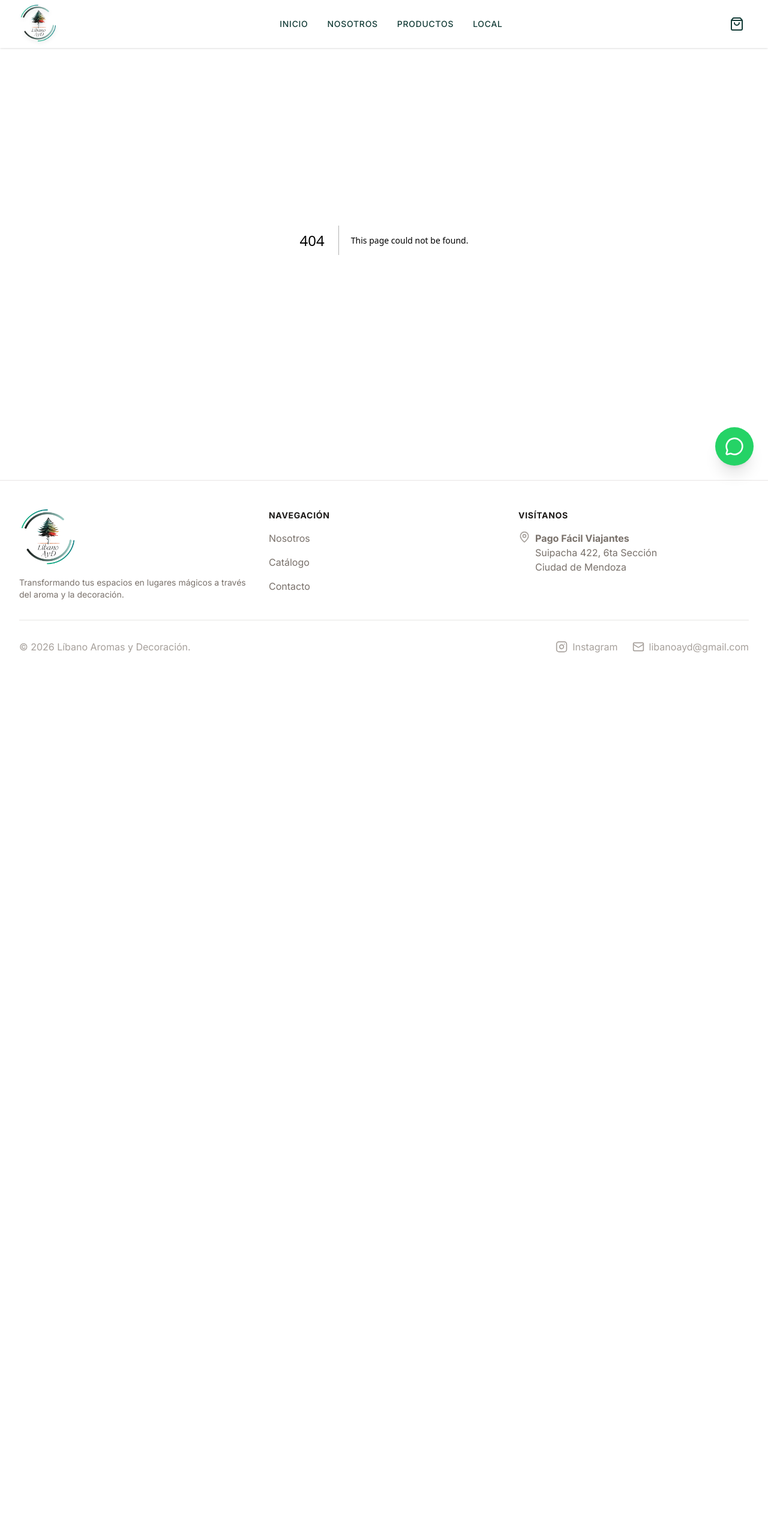
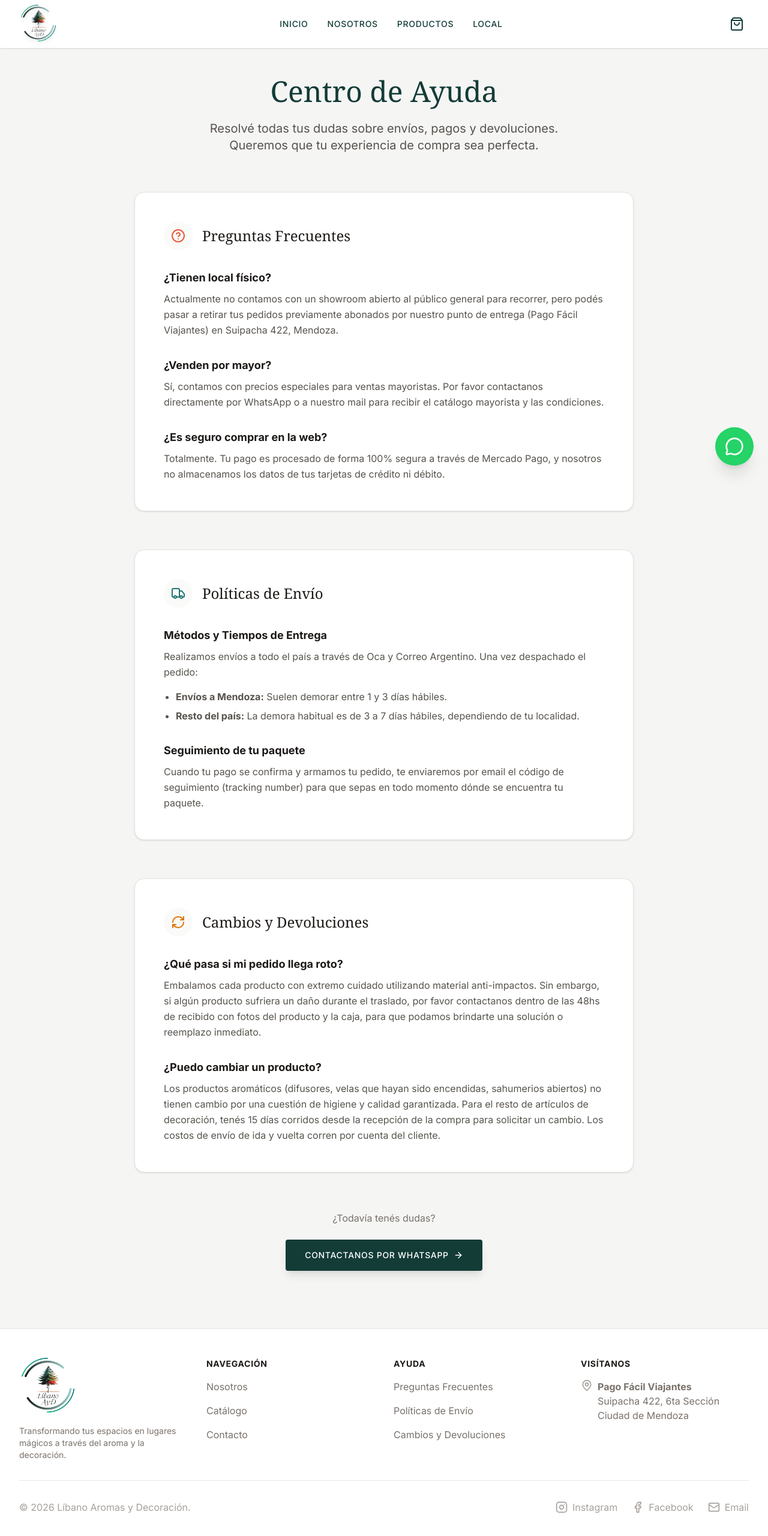
Before and after one commit to libanoayd/Tienda, a Next.js app: page /ayuda in a window 1280 px wide. Before the commit this address had no page. Shown: the top 2560 px of the page at 60% size. Before the commit the page ends 1138 px from the top, so only its background shows below. Built offline with nearby package versions, Linux system fonts and the light colour scheme.

Commit message:
feat: agregar pagina de ayuda, open graph y redes sociales en footer

```diff
--- /dev/null
+++ b/src/app/ayuda/page.tsx
@@ -0,0 +1,118 @@
+import Link from "next/link";
+import { ArrowRight, Truck, RefreshCw, CreditCard, HelpCircle } from "lucide-react";
+
+export default function AyudaPage() {
+  return (
+    <div className="min-h-screen bg-[var(--color-brand-stone)] pt-32 pb-24">
+      <div className="max-w-4xl mx-auto px-4 sm:px-6 lg:px-8">
+        <div className="text-center mb-16">
+          <h1 className="text-4xl md:text-5xl font-serif text-[var(--color-brand-dark)] mb-6">
+            Centro de Ayuda
+          </h1>
+          <p className="text-stone-600 text-lg md:text-xl max-w-2xl mx-auto">
+            Resolvé todas tus dudas sobre envíos, pagos y devoluciones.
+            Queremos que tu experiencia de compra sea perfecta.
+          </p>
+        </div>
+
+        <div className="space-y-16">
+          {/* FAQ Section */}
+          <section id="faq" className="bg-white rounded-2xl shadow-sm border border-stone-200 p-8 md:p-12">
+            <div className="flex items-center mb-8">
+              <div className="h-12 w-12 bg-stone-50 rounded-full flex items-center justify-center mr-4">
+                <HelpCircle className="h-6 w-6 text-[var(--color-brand-terra)]" />
+              </div>
+              <h2 className="text-2xl font-serif text-stone-900">Preguntas Frecuentes</h2>
+            </div>
+
+            <div className="space-y-8">
+              <div>
+                <h3 className="text-lg font-bold text-stone-900 mb-2">¿Tienen local físico?</h3>
+                <p className="text-stone-600 leading-relaxed">
+                  Actualmente no contamos con un showroom abierto al público general para recorrer, pero podés pasar a retirar tus pedidos previamente abonados por nuestro punto de entrega (Pago Fácil Viajantes) en Suipacha 422, Mendoza.
+                </p>
+              </div>
+              <div>
+                <h3 className="text-lg font-bold text-stone-900 mb-2">¿Venden por mayor?</h3>
+                <p className="text-stone-600 leading-relaxed">
+                  Sí, contamos con precios especiales para ventas mayoristas. Por favor contactanos directamente por WhatsApp o a nuestro mail para recibir el catálogo mayorista y las condiciones.
+                </p>
+              </div>
+              <div>
+                <h3 className="text-lg font-bold text-stone-900 mb-2">¿Es seguro comprar en la web?</h3>
+                <p className="text-stone-600 leading-relaxed">
+                  Totalmente. Tu pago es procesado de forma 100% segura a través de Mercado Pago, y nosotros no almacenamos los datos de tus tarjetas de crédito ni débito.
+                </p>
+              </div>
+            </div>
+          </section>
+
+          {/* Envíos Section */}
+          <section id="envios" className="bg-white rounded-2xl shadow-sm border border-stone-200 p-8 md:p-12">
+            <div className="flex items-center mb-8">
+              <div className="h-12 w-12 bg-stone-50 rounded-full flex items-center justify-center mr-4">
+                <Truck className="h-6 w-6 text-[var(--color-brand-green)]" />
+              </div>
+              <h2 className="text-2xl font-serif text-stone-900">Políticas de Envío</h2>
+            </div>
+
+            <div className="space-y-8">
+              <div>
+                <h3 className="text-lg font-bold text-stone-900 mb-2">Métodos y Tiempos de Entrega</h3>
+                <p className="text-stone-600 leading-relaxed mb-4">
+                  Realizamos envíos a todo el país a través de Oca y Correo Argentino. Una vez despachado el pedido:
+                </p>
+                <ul className="list-disc pl-5 text-stone-600 space-y-2">
+                  <li><strong>Envíos a Mendoza:</strong> Suelen demorar entre 1 y 3 días hábiles.</li>
+                  <li><strong>Resto del país:</strong> La demora habitual es de 3 a 7 días hábiles, dependiendo de tu localidad.</li>
+                </ul>
+              </div>
+              <div>
+                <h3 className="text-lg font-bold text-stone-900 mb-2">Seguimiento de tu paquete</h3>
+                <p className="text-stone-600 leading-relaxed">
+                  Cuando tu pago se confirma y armamos tu pedido, te enviaremos por email el código de seguimiento (tracking number) para que sepas en todo momento dónde se encuentra tu paquete.
+                </p>
+              </div>
+            </div>
+          </section>
+
+          {/* Devoluciones Section */}
+          <section id="devoluciones" className="bg-white rounded-2xl shadow-sm border border-stone-200 p-8 md:p-12">
+            <div className="flex items-center mb-8">
+              <div className="h-12 w-12 bg-stone-50 rounded-full flex items-center justify-center mr-4">
+                <RefreshCw className="h-6 w-6 text-amber-600" />
+              </div>
+              <h2 className="text-2xl font-serif text-stone-900">Cambios y Devoluciones</h2>
+            </div>
+
+            <div className="space-y-8">
+              <div>
+                <h3 className="text-lg font-bold text-stone-900 mb-2">¿Qué pasa si mi pedido llega roto?</h3>
+                <p className="text-stone-600 leading-relaxed">
+                  Embalamos cada producto con extremo cuidado utilizando material anti-impactos. Sin embargo, si algún producto sufriera un daño durante el traslado, por favor contactanos dentro de las 48hs de recibido con fotos del producto y la caja, para que podamos brindarte una solución o reemplazo inmediato.
+                </p>
+              </div>
+              <div>
+                <h3 className="text-lg font-bold text-stone-900 mb-2">¿Puedo cambiar un producto?</h3>
+                <p className="text-stone-600 leading-relaxed">
+                  Los productos aromáticos (difusores, velas que hayan sido encendidas, sahumerios abiertos) no tienen cambio por una cuestión de higiene y calidad garantizada. Para el resto de artículos de decoración, tenés 15 días corridos desde la recepción de la compra para solicitar un cambio. Los costos de envío de ida y vuelta corren por cuenta del cliente.
+                </p>
+              </div>
+            </div>
+          </section>
+        </div>
+
+        <div className="mt-16 text-center">
+          <p className="text-stone-500 mb-6">¿Todavía tenés dudas?</p>
+          <Link
+            href="/contacto"
+            className="inline-flex items-center px-8 py-4 bg-[var(--color-brand-dark)] text-white font-medium hover:bg-[var(--color-brand-terra)] transition-colors uppercase tracking-wider text-sm shadow-lg rounded-sm"
+          >
+            Contactanos por WhatsApp
+            <ArrowRight className="ml-2 h-4 w-4" />
+          </Link>
+        </div>
+      </div>
+    </div>
+  );
+}
--- a/src/app/layout.tsx
+++ b/src/app/layout.tsx
@@ -14,7 +14,29 @@ import { Analytics } from "@vercel/analytics/react";
 
 export const metadata: Metadata = {
   title: "Líbano | Aromas y Decoración",
-  description: "Velas, difusores, deco y aromas para tu hogar.",
+  description: "Aromas de primera calidad y objetos de decoración seleccionados para crear ambientes de paz. Envíos a todo el país.",
+  openGraph: {
+    title: "Líbano | Aromas y Decoración",
+    description: "Aromas de primera calidad y objetos de decoración seleccionados para crear ambientes de paz. Envíos a todo el país.",
+    url: "https://tienda-libano.vercel.app",
+    siteName: "Líbano Aromas",
+    images: [
+      {
+        url: "/hero-libano.jpg", // Using an existing attractive image
+        width: 1200,
+        height: 630,
+        alt: "Líbano Aromas y Decoración",
+      },
+    ],
+    locale: "es_AR",
+    type: "website",
+  },
+  twitter: {
+    card: "summary_large_image",
+    title: "Líbano | Aromas y Decoración",
+    description: "Aromas de primera calidad y objetos de decoración seleccionados para crear ambientes de paz.",
+    images: ["/hero-libano.jpg"],
+  },
 };
 
 export default function RootLayout({
@@ -39,7 +61,7 @@ export default function RootLayout({
         {/* Footer */}
         <footer className="bg-white border-t border-stone-200">
           <div className="max-w-7xl mx-auto py-12 px-4 sm:px-6 lg:px-8">
-            <div className="grid grid-cols-1 md:grid-cols-3 gap-8">
+            <div className="grid grid-cols-1 md:grid-cols-4 gap-8">
               <div>
                 <div className="relative h-24 w-24 mb-4 opacity-100">
                   <Image src="/logo-oficial.png" alt="Líbano Logo" fill sizes="96px" className="object-contain rounded-md" />
@@ -59,6 +81,20 @@ export default function RootLayout({
                   </li>
                   <li>
                     <Link href="/contacto" className="text-base text-stone-500 hover:text-stone-900">Contacto</Link>
+                  </li>
+                </ul>
+              </div>
+              <div>
+                <h3 className="text-sm font-bold text-stone-900 tracking-wider uppercase mb-4">Ayuda</h3>
+                <ul className="space-y-4">
+                  <li>
+                    <Link href="/ayuda" className="text-base text-stone-500 hover:text-stone-900">Preguntas Frecuentes</Link>
+                  </li>
+                  <li>
+                    <Link href="/ayuda#envios" className="text-base text-stone-500 hover:text-stone-900">Políticas de Envío</Link>
+                  </li>
+                  <li>
+                    <Link href="/ayuda#devoluciones" className="text-base text-stone-500 hover:text-stone-900">Cambios y Devoluciones</Link>
                   </li>
                 </ul>
               </div>
@@ -100,9 +136,26 @@ export default function RootLayout({
                   </svg>
                   <span>Instagram</span>
                 </a>
+                <a href="https://facebook.com/libanoayd" target="_blank" rel="noopener noreferrer" className="flex items-center text-stone-400 hover:text-stone-900 transition-colors">
+                  <svg
+                    xmlns="http://www.w3.org/2000/svg"
+                    width="20"
+                    height="20"
+                    viewBox="0 0 24 24"
+                    fill="none"
+                    stroke="currentColor"
+                    strokeWidth="2"
+                    strokeLinecap="round"
+                    strokeLinejoin="round"
+                    className="mr-2"
+                  >
+                    <path d="M18 2h-3a5 5 0 0 0-5 5v3H7v4h3v8h4v-8h3l1-4h-4V7a1 1 0 0 1 1-1h3z" />
+                  </svg>
+                  <span>Facebook</span>
+                </a>
                 <a href="mailto:libanoayd@gmail.com" className="flex items-center text-stone-400 hover:text-stone-900 transition-colors">
                   <Mail className="h-5 w-5 mr-2" />
-                  <span>libanoayd@gmail.com</span>
+                  <span>Email</span>
                 </a>
               </div>
             </div>
```
